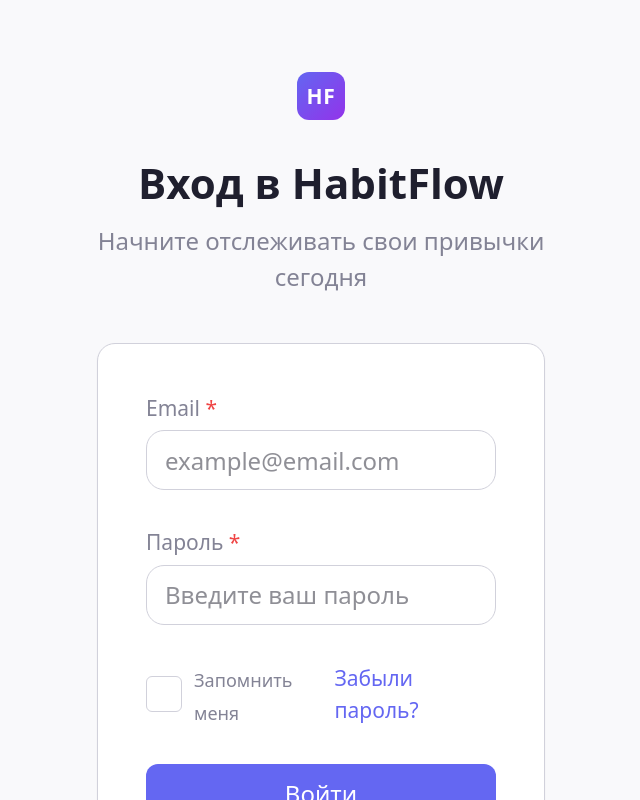
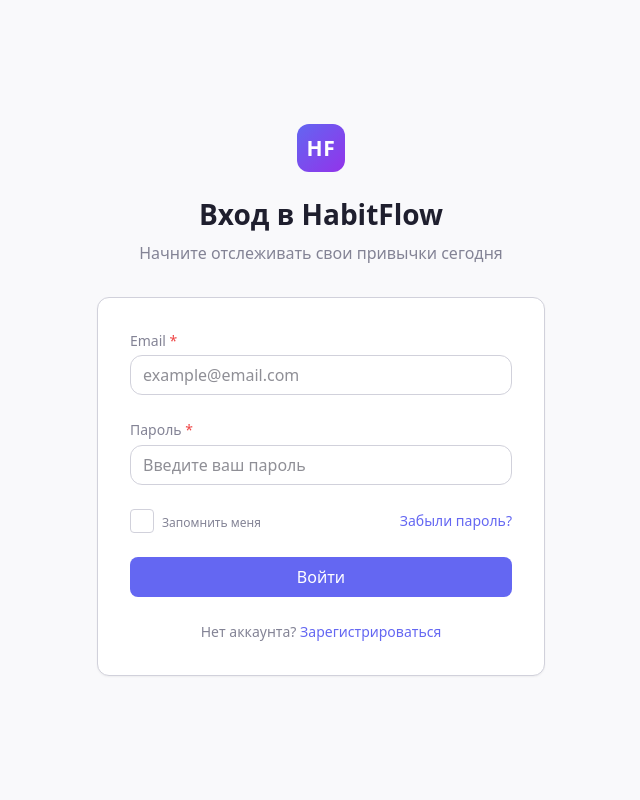
Before and after one commit to andreyDanilenko/habits-client, a Vue app: page /login in a window 1280 px wide. Shown: the whole page, without its empty margins (319-959 px from the left). Built offline with nearby package versions, Linux system fonts and the light colour scheme; no server answers.

Commit message:
update: remove comments

```diff
--- a/src/styles/main.css
+++ b/src/styles/main.css
@@ -186,7 +186,7 @@ button {
   --color-orange-50: #fff7ed;
 
 
-  --unit-base: 0.375rem; /* 4px - основа для всего */
+  --unit-base: 0.25rem; /* 4px - основа для всего */
   /* --unit-base: 0.3125rem; /* 5px - основа для всего */
   /* --unit-base: 0.375rem; 6px - основа для всего  */
 
```
Also changed, not shown: src/widgets/sidebar/ui/AppSidebar.vue (+0 -9 lines).
